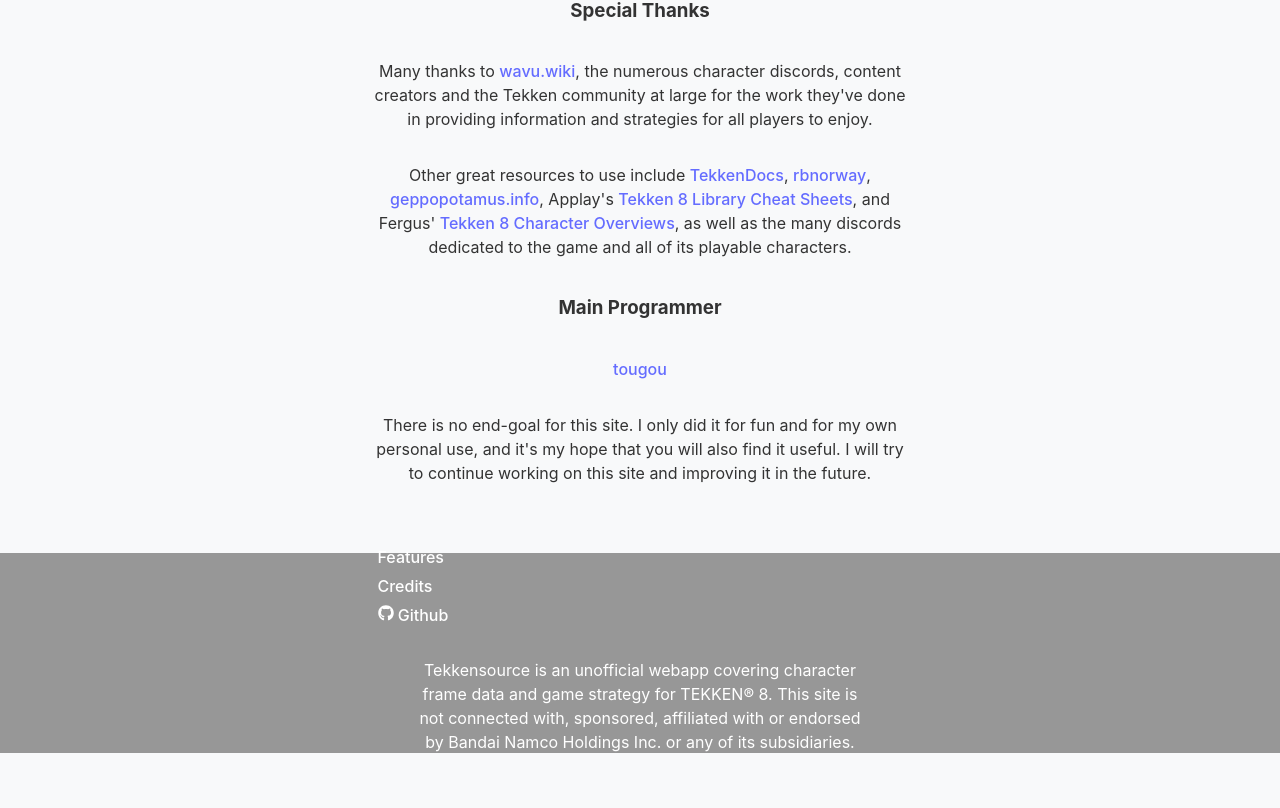
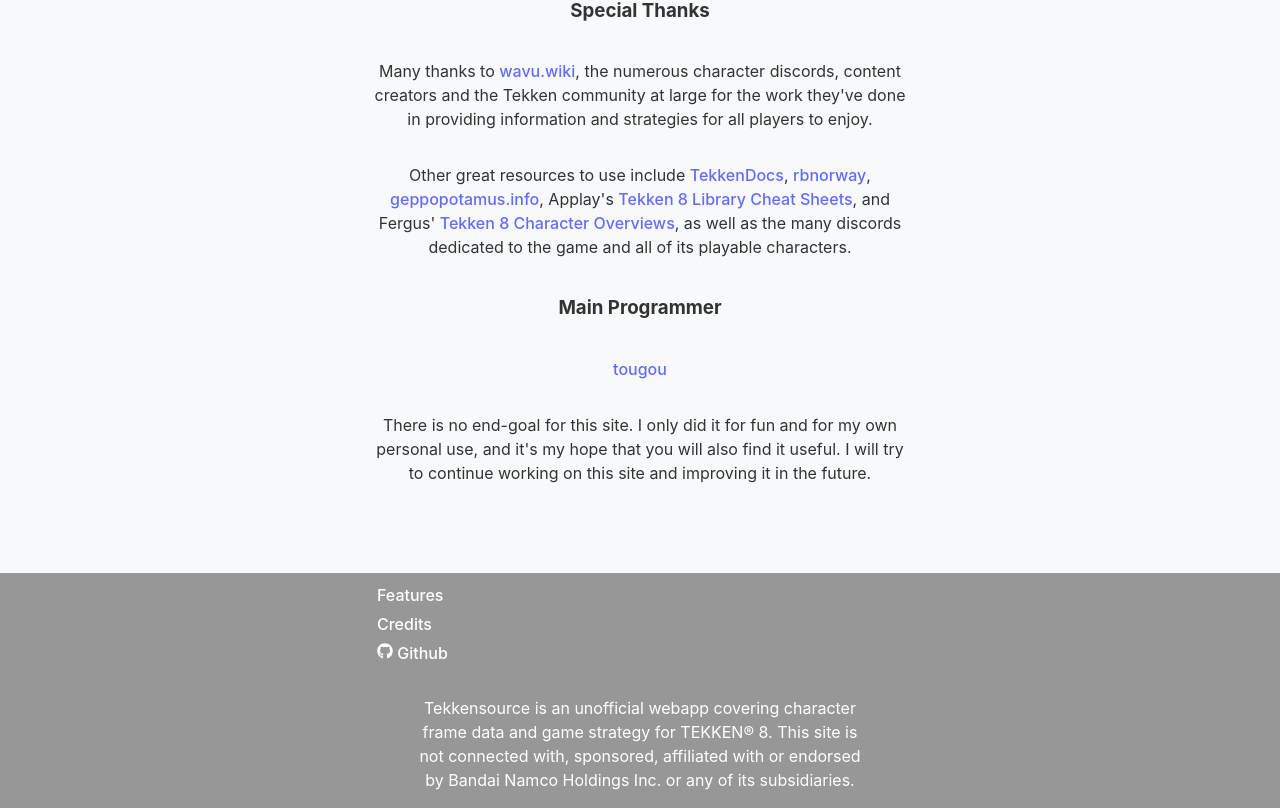
Before and after one commit to cifredo-sebastian/T8FrameData, a React (Vite) app in the folder t8framedata-project/: page /credits in a window 1280 px wide. Shown: the part 234-1042 px from the top of the page. Before the commit the page ends 1004 px from the top, so only its background shows below. Built offline with nearby package versions, Linux system fonts and the light colour scheme.

Commit message:
CSS Root and page-div, app-div overhaul. Footer still needs to be adjusted to always cover the bottom of the page.

```diff
--- a/t8framedata-project/src/App.css
+++ b/t8framedata-project/src/App.css
@@ -1,8 +1,7 @@
 #root {
-  /* max-width: 1580px; */
   max-width: 100%;
   margin: 0 auto;
-  padding: 2rem;
+  /* padding: 0 2rem; */
   text-align: center;
 }
 
@@ -11,35 +10,3 @@
     padding: 2rem 0;
   }
 }
-
-.logo {
-  height: 6em;
-  padding: 1.5em;
-  will-change: filter;
-  transition: filter 300ms;
-}
-.logo:hover {
-  filter: drop-shadow(0 0 2em #646cffaa);
-}
-.logo.react:hover {
-  filter: drop-shadow(0 0 2em #61dafbaa);
-}
-
-@keyframes logo-spin {
-  from {
-    transform: rotate(0deg);
-  }
-  to {
-    transform: rotate(360deg);
-  }
-}
-
-@media (prefers-reduced-motion: no-preference) {
-  a:nth-of-type(2) .logo {
-    animation: logo-spin infinite 20s linear;
-  }
-}
-
-.card {
-  padding: 2em;
-}
--- a/t8framedata-project/src/App.jsx
+++ b/t8framedata-project/src/App.jsx
@@ -26,7 +26,7 @@
 
 function App() {
   return (
-    <>
+    <div className='page-div'>
       <Navbar/>
       <div className='app-div'>
 
@@ -48,12 +48,10 @@
 
 
               </Routes>
-              <Footer/>
+      </div>
+      <Footer/>
 
-      </div>
-
-
-    </>
+    </div>
   )
 }
 
--- a/t8framedata-project/src/index.css
+++ b/t8framedata-project/src/index.css
@@ -108,11 +108,17 @@
 button:focus-visible {
   outline: 4px auto -webkit-focus-ring-color;
 }
+.page-div {
+  display: flex;
+  flex-direction: column;
+  justify-content: center;
+  align-items: center;
+}
 
 .app-div {
   display: flex;
   flex-direction: column;
-  padding-top: 1.5em;
+  padding-top: 3.5em;
 }
 
 .navbar-div {
@@ -361,6 +367,7 @@
   display: flex;
   justify-content: center;
   margin: 20px;
+  max-width: 1980px;
 }
 
 .fd-table-search {
@@ -507,13 +514,14 @@
   color: inherit;
 }
 
-/* ################################################ Character Frame Data ################################################ */
+/* ################################################ Character Punishment ################################################ */
 
 .punishers-div{
   display: flex;
   flex-direction: column;
   justify-content: center;
   padding-bottom: 4.5rem;
+  max-width: 546px;
 }
 
 .punisher-table-div {
@@ -578,12 +586,15 @@
   }
 }
 
+/* ################################################ Character Resources ################################################ */
+
 .resources-div {
   display: flex;
   flex-direction: column;
   position: relative;
   top: 0;
   padding-bottom: 4.5rem;
+  max-width: 546px;
 }
 
 .resources-sections-div {
@@ -679,34 +690,34 @@
 
 .footer {
   color: var(--text-color);
-  bottom: 0;
-  left: 0;
   display: flex;
   align-items: center;
   justify-content: center;
-  height: 10rem;
-  margin: 0 auto;
-  max-width: 545px;
+  position: relative;
+  margin: 0;
+  padding: 0;
+  width: 100vw;
+  height: 100%;
+  background-color: var(--nav-background-color);
 }
 
-.footer::before {
+/* .footer::before {
   content: '';
   position: absolute;
-  top: 1;
-  left: 0;
+  top: 0;
+  left: -2%;
   width: 100vw;
   height: calc(100vh - 75vh);
   background-color: var(--nav-background-color);
   z-index: -1;
-
-}
+} */
 
 .footer-container {
   display: flex;
   flex-direction: column;
   align-items: left;
-  margin: 0 auto;
-  width: fit-content;
+  margin: 0;
+  max-width: 546px;
 }
 
 .footer-column {
```
